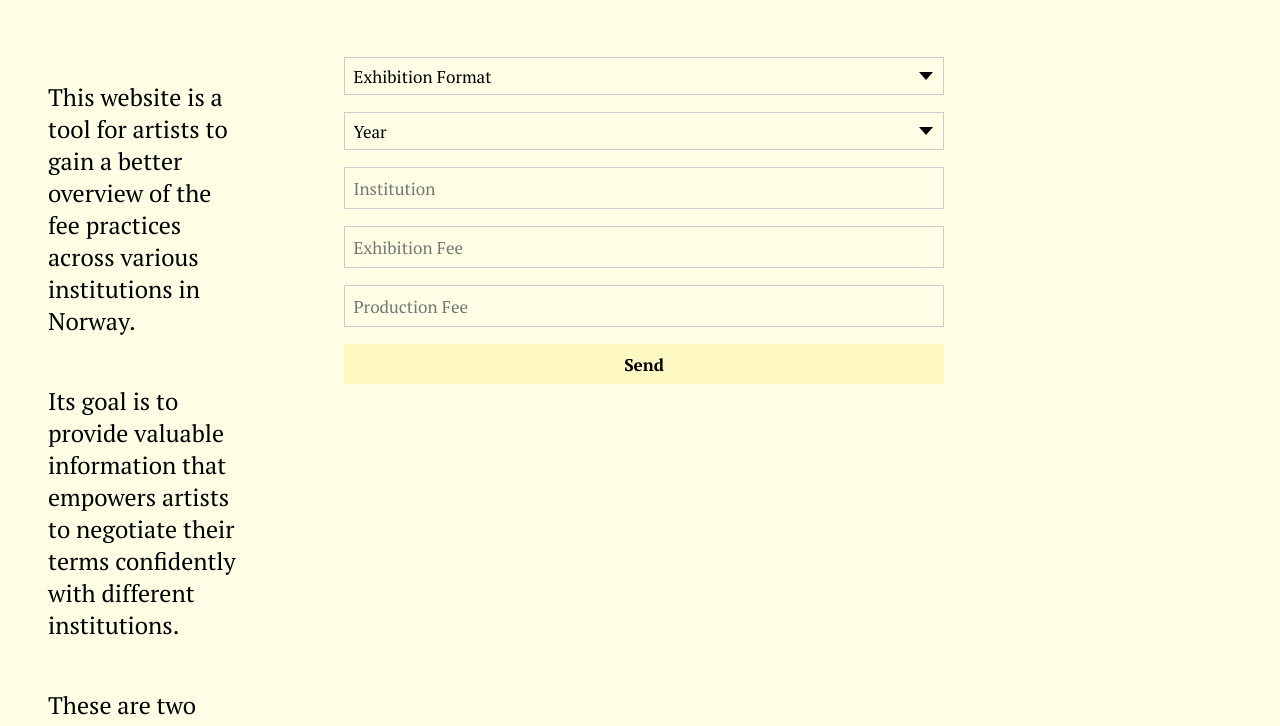
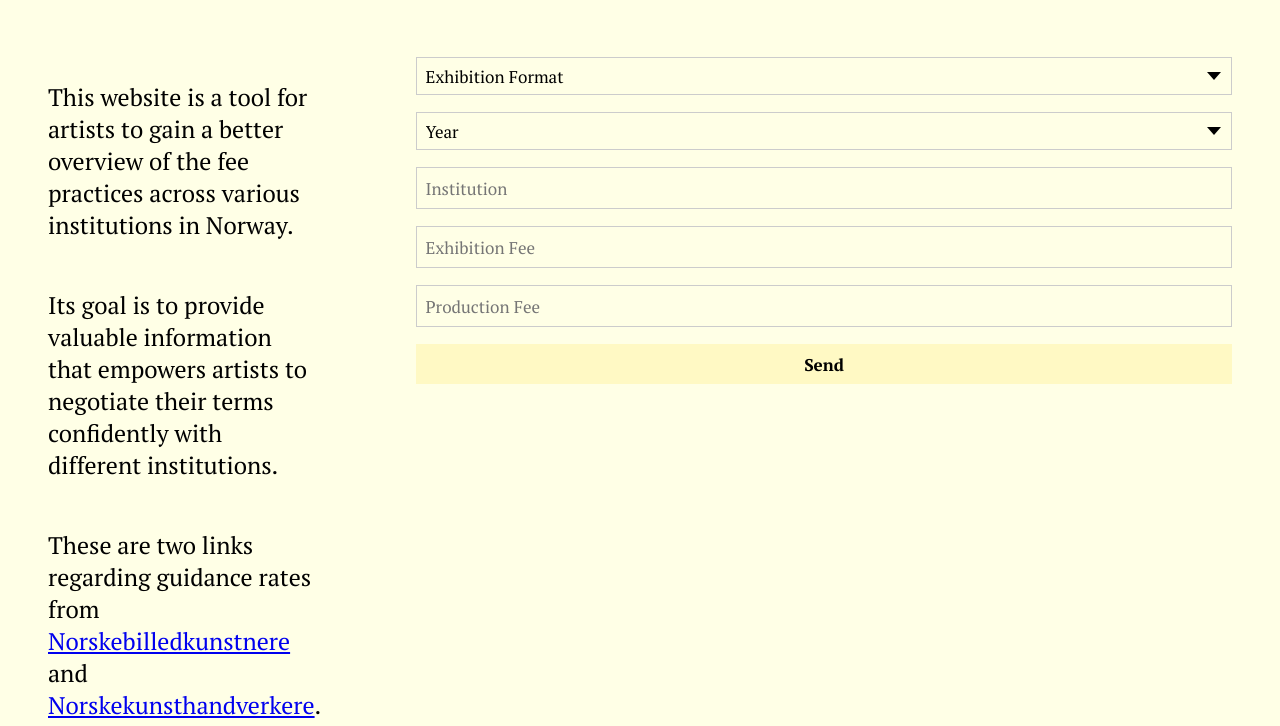
Before and after one commit to artistfees/artistfees.github.io, a plain HTML site: page about.html in a window 1280 px wide. Shown: the part 71-797 px from the top of the page. Drawn offline with Linux system fonts and the light colour scheme.

Commit message:
Update about.html

```diff
--- a/about.html
+++ b/about.html
@@ -42,17 +42,17 @@
     }
 
     main {
+      margin-top: 2em;
       display: flex;
+      flex-wrap: wrap;
       gap: 4em;
-      margin-top: 2em;
-      flex-wrap: wrap;
     }
 
     .info-text, .contact-form {
       display: flex;
       flex-direction: column;
       width: 100%;
-      max-width: 600px; /* mobile max width */
+      max-width: 600px; /* max width on small screens */
     }
 
     form {
@@ -63,6 +63,7 @@
     form input,
     form select {
       width: 100%;
+      max-width: 900px;
       margin: 0 0 1em 0;
       padding: 0.5em;
       padding-right: 2em;
@@ -89,6 +90,7 @@
 
     form button {
       width: 100%;
+      max-width: 900px;
       padding: 0.5em;
       font-size: 17px;
       background-color: #fff9c4;
@@ -104,22 +106,26 @@
     }
 
     @media (min-width: 768px) {
+      main {
+        flex-wrap: nowrap;
+      }
+
       .info-text {
-        flex: 1;
-        max-width: 200px;
+        flex: 1 1 0;
+        max-width: none;
+        min-width: 200px; /* optional so it never gets too narrow */
       }
 
       .contact-form {
-        flex: 3;
-        max-width: 600px;
+        flex: 3 1 0;
+        max-width: none;
       }
 
-      /* Make inputs and button full width inside contact form */
       form input,
       form select,
       form button {
         width: 100%;
-        max-width: none; /* remove max-width limit */
+        max-width: none;
       }
     }
   </style>
```
